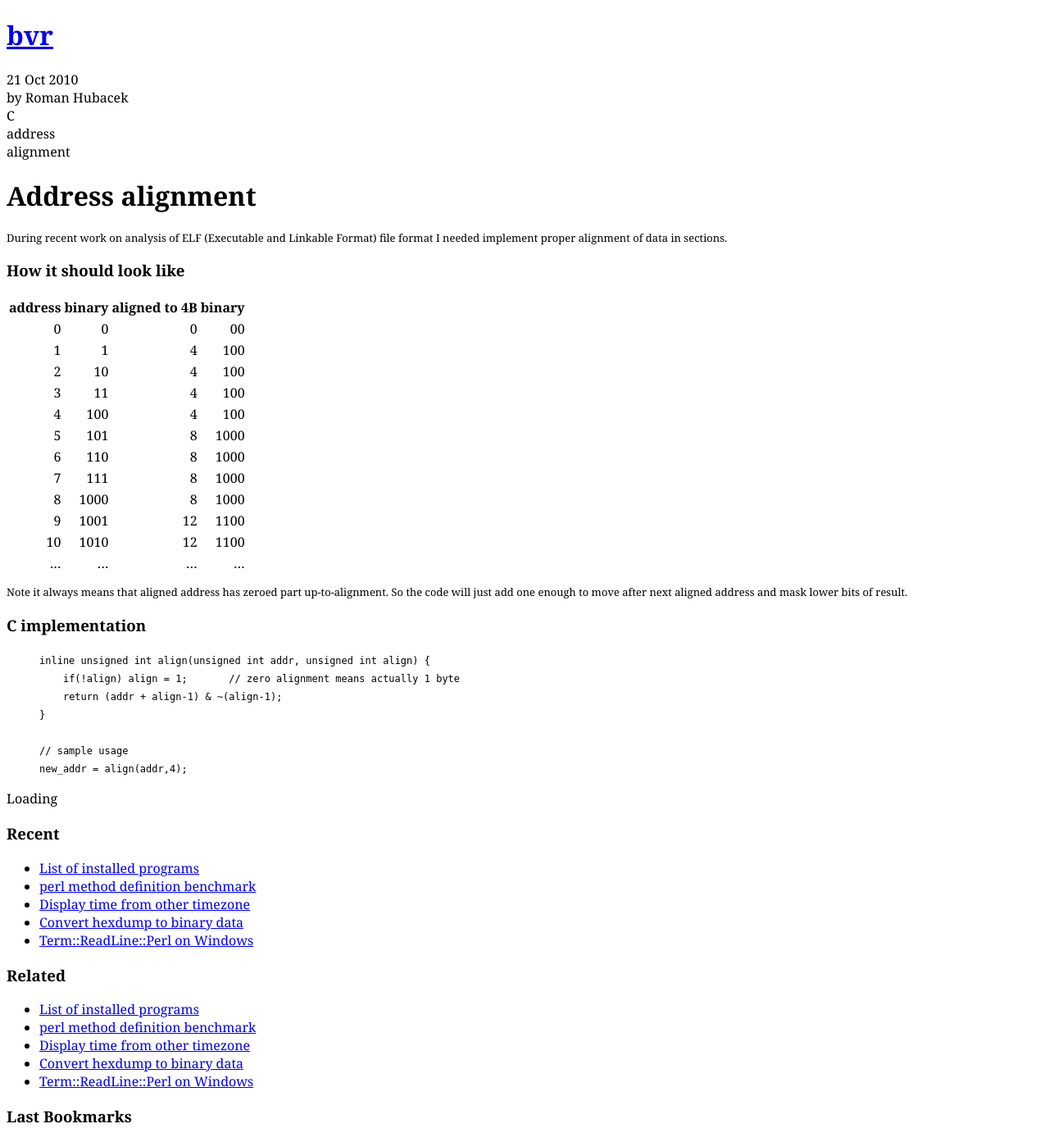
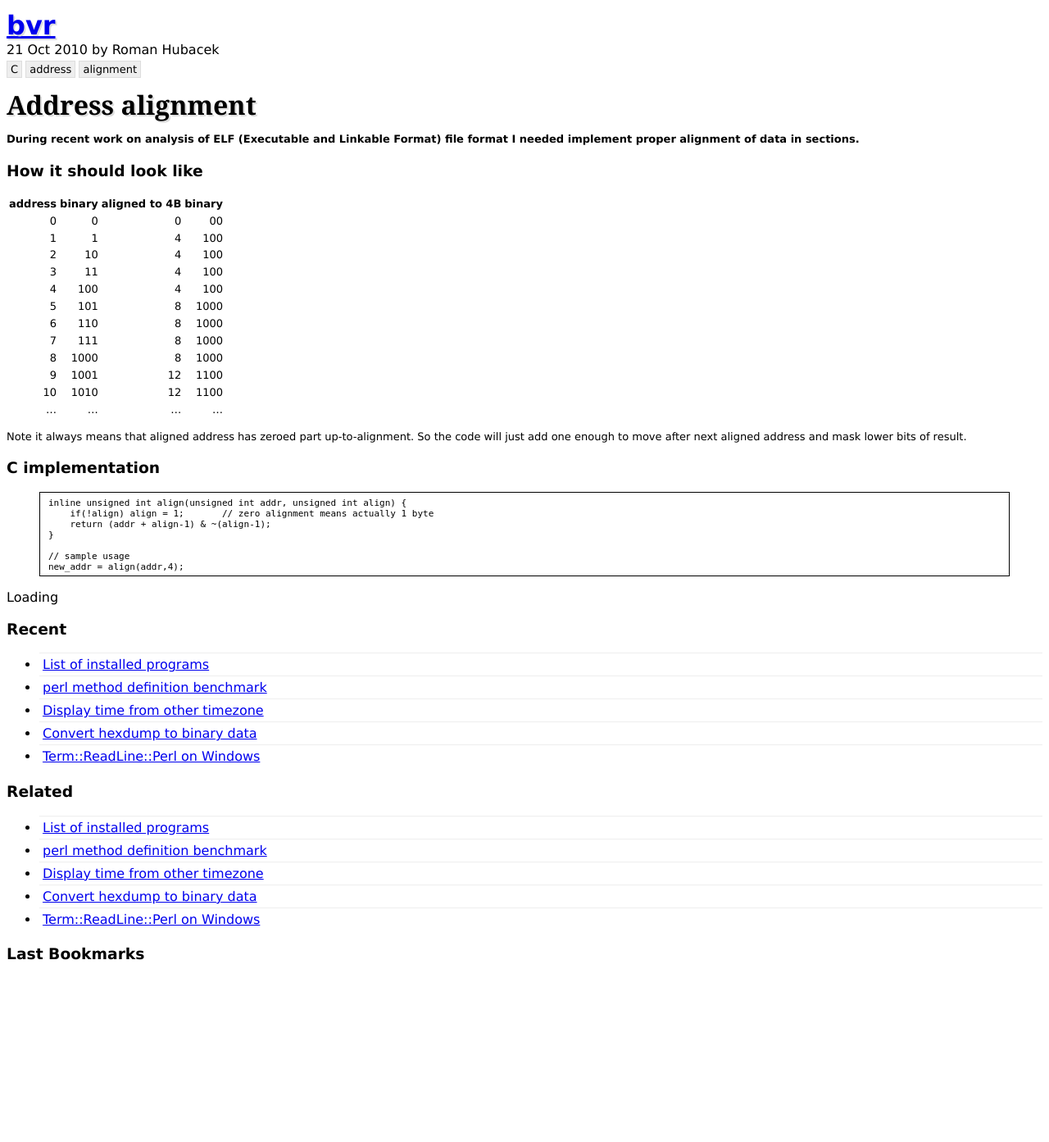
Before and after one commit to bvr/bvr.github.io, a Jekyll site: the page built from _posts/2010-10-21-address-alignment.md, in a window 1280 px wide. Shown: the whole page at 82% size. Built offline with Jekyll 4.4.1, drawn with Linux system fonts in a browser that asks for light colours; Markdown is read by kramdown in place of the engine named in the settings; comment, search, counter and statistics services are not loaded; after the commit the page ends 1193 px from its top, so only the background shows below that.

Commit message:
Some more play with css

```diff
--- a/css/new.css
+++ b/css/new.css
@@ -1,10 +1,68 @@
 
-* { font-family: Georgia, times; }
-p {
+* { font-family: Verdana, Arial, helvetica; }
+p, .tags, table {
 	font-size: 13px;
 	line-height: 130%;
 }
 pre *, code {
 	font-family: 'Dejavu Sans Mono', 'Bitstream Vera', 'Courier New', courier, monospace;
-	font-size: 12px;
+	font-size: 11px;
 }
+pre {
+	border: solid 1px black;
+	padding: 5px 10px;
+	margin: 0;
+	line-height: 11px;
+}
+
+h1 {
+	font-family: Georgia, times;
+	margin: 0;
+	font-weight: bold;
+	text-shadow: #ddd 2px 2px;
+}
+
+.date, .tag, .author  { display: inline }
+.perex { font-weight: bold }
+.tag   { display: inline; padding: 2px 4px; background-color: #eee; border: solid 1px #ddd }
+.tags  { padding-top: 0.5em; padding-bottom: 1em; }
+li.post { border-top: 1px solid #eee; padding: 0.25em; }
+
+/* Bookmarks styling */
+h2.sidebar-title { display: none }
+.delicious-posts { margin: 1em; padding: 0px;  }
+.delicious-posts ul, .delicious-posts li, .delicious-banner { margin: 0; padding: 0}
+.delicious-posts li { list-style-type: disc; }
+.delicious-post { border-top: 1px solid #eee; padding: 0.25em; }
+.delicious-banner a { font-size: 80% }
+.delicious-posts a:hover { text-decoration: underline }
+.delicious-posts a { display: block; padding: 0.3em }
+
+/* Google search styling */
+.gsc-control-cse { font-family: Arial, sans-serif; border-color: #FFFFFF; background-color: #FFFFFF; }
+input.gsc-input { border-color: #BCCDF0; }
+input.gsc-search-button { border-color: #666666; background-color: #CECECE; }
+.gsc-tabHeader.gsc-tabhInactive { border-color: #E9E9E9; background-color: #E9E9E9; }
+.gsc-tabHeader.gsc-tabhActive { border-top-color: #FF9900; border-left-color: #E9E9E9; border-right-color: #E9E9E9; background-color: #FFFFFF; }
+.gsc-tabsArea { border-color: #E9E9E9; }
+.gsc-webResult.gsc-result { border-color: #FFFFFF; background-color: #FFFFFF; }
+.gsc-webResult.gsc-result:hover { border-color: #FFFFFF; background-color: #FFFFFF; }
+.gs-webResult.gs-result a.gs-title:link, .gs-webResult.gs-result a.gs-title:link b { color: #0000CC; }
+.gs-webResult.gs-result a.gs-title:visited, .gs-webResult.gs-result a.gs-title:visited b { color: #0000CC; }
+.gs-webResult.gs-result a.gs-title:hover, .gs-webResult.gs-result a.gs-title:hover b { color: #0000CC; }
+.gs-webResult.gs-result a.gs-title:active, .gs-webResult.gs-result a.gs-title:active b { color: #0000CC; }
+.gsc-cursor-page { color: #0000CC; }
+a.gsc-trailing-more-results:link { color: #0000CC; }
+.gs-webResult.gs-result .gs-snippet { color: #000000; }
+.gs-webResult.gs-result .gs-visibleUrl { color: #008000; }
+.gs-webResult.gs-result .gs-visibleUrl-short { color: #008000; }
+.gsc-cursor-box { border-color: #FFFFFF; }
+.gsc-results .gsc-cursor-page { border-color: #E9E9E9; background-color: #FFFFFF; }
+.gsc-results .gsc-cursor-page.gsc-cursor-current-page { border-color: #FF9900; background-color: #FFFFFF; }
+.gs-promotion.gs-result { border-color: #336699; background-color: #FFFFFF; }
+.gs-promotion.gs-result a.gs-title:link { color: #0000CC; }
+.gs-promotion.gs-result a.gs-title:visited { color: #0000CC; }
+.gs-promotion.gs-result a.gs-title:hover { color: #0000CC; }
+.gs-promotion.gs-result a.gs-title:active { color: #0000CC; }
+.gs-promotion.gs-result .gs-snippet { color: #000000; }
+.gs-promotion.gs-result .gs-visibleUrl, .gs-promotion.gs-result .gs-visibleUrl-short { color: #008000; }
```
